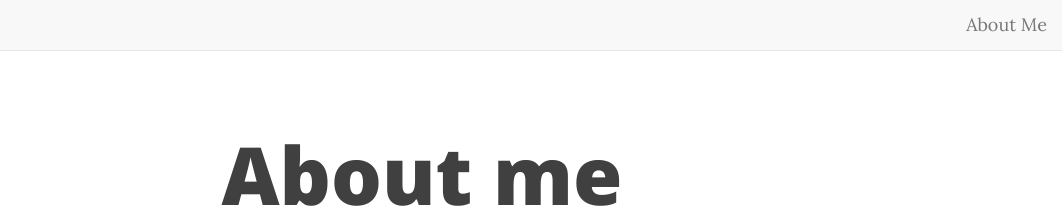
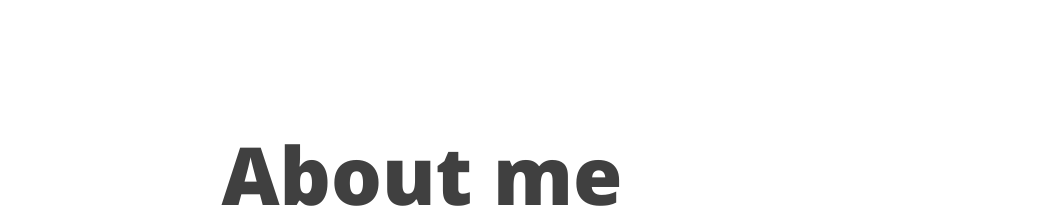
Before and after one commit to niksdwivedi/niksdwivedi.github.io, a Jekyll site: the page built from aboutme.md, in a window 1280 px wide. Shown: the top 208 px of the page, without its empty margins (218-1280 px from the left). Built offline with Jekyll 4.4.1, drawn with Linux system fonts in a browser that asks for light colours; nearby versions of some CDN libraries.

Commit message:
Update nav.html

```diff
--- a/_includes/nav.html
+++ b/_includes/nav.html
@@ -1,4 +1,5 @@
-<nav class="navbar navbar-default navbar-fixed-top navbar-custom">
+
+<!-- <nav class="navbar navbar-default navbar-fixed-top navbar-custom">
   <div class="container-fluid">
     <div class="navbar-header">
       <button type="button" class="navbar-toggle" data-toggle="collapse" data-target="#main-navbar">
@@ -54,4 +55,4 @@
 	{% endif %}
 
   </div>
-</nav>
+</nav> -->
```
